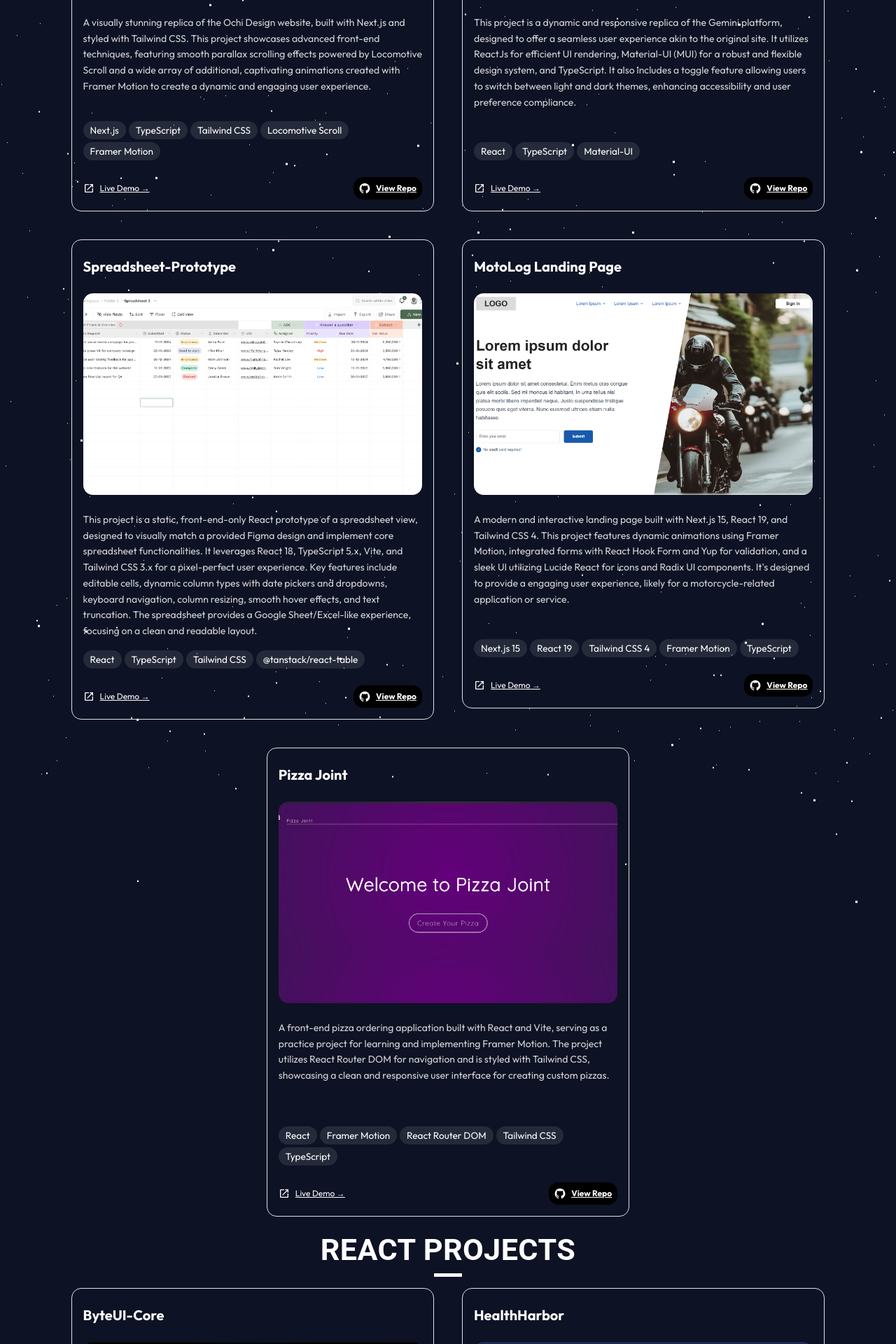
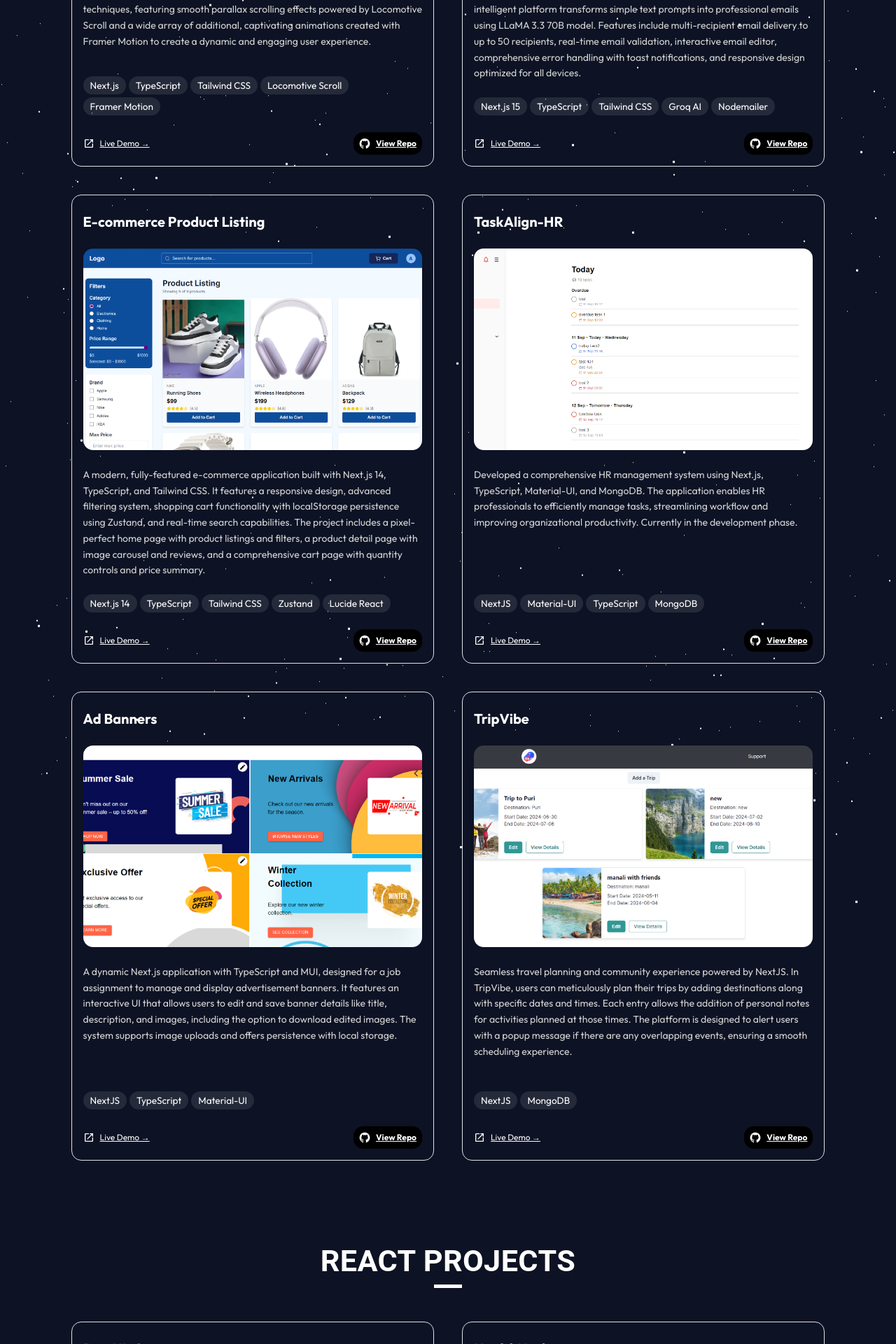
Before and after one commit to Surjendu-kar/React-Portfolio, a React (Vite) app: page / in a window 1280 px wide. Shown: the part 3460-5380 px from the top of the page at 70% size. Built offline with nearby package versions, Linux system fonts and the light colour scheme.

Commit message:
feat(Projects): update project cards to reflect new projects, including AI Email Composer, E-commerce Product Listing, and others; remove outdated projects and adjust layout for improved presentation

```diff
--- a/src/components/Projects.tsx
+++ b/src/components/Projects.tsx
@@ -98,13 +98,12 @@ const Projects = () => {
         }}
       >
         <Container sx={{ overflow: "visible" }}>
-          {/* New Replica Projects Section */}
-          <Box sx={{ textAlign: "center", margin: "3rem 0 1rem" }}>
-            <Heading>Replica Projects</Heading>
+          <Box sx={{ textAlign: "center" }}>
+            <Heading>NextJS Projects</Heading>
             <HrLine />
           </Box>
 
-          <MainProjects sx={{ overflow: "visible" }}>
+          <MainProjects>
             <MainProjectBox>
               <AnimatedCard direction="left">
                 <ProjectCard3D
@@ -123,32 +122,39 @@ const Projects = () => {
                 />
               </AnimatedCard>
             </MainProjectBox>
-
             <MainProjectBox>
               <AnimatedCard direction="right">
                 <ProjectCard3D
-                  projectName="Gemini-Clone"
-                  projectTitle="This project is a dynamic and responsive replica of the Gemini platform, designed to offer a seamless user experience akin to the original site. It utilizes ReactJs for efficient UI rendering, Material-UI (MUI) for a robust and flexible design system, and TypeScript. It also includes a toggle feature allowing users to switch between light and dark themes, enhancing accessibility and user preference compliance."
-                  mainImg={Gemini}
-                  link="https://itsmy-gemini-clone.vercel.app/"
-                  repoLink="https://github.com/Surjendu-kar/Gemini-Clone"
-                  technologies={["React", "TypeScript", "Material-UI"]}
+                  projectName="AI Email Composer"
+                  projectTitle="Developed AI Email Composer, a sophisticated email generation platform leveraging Next.js 15,  TypeScript, Tailwind CSS, and Groq AI integration. This intelligent platform transforms simple text prompts into professional emails using LLaMA 3.3 70B model. Features include multi-recipient email delivery to up to 50 recipients, real-time email validation, interactive email editor, comprehensive error handling with toast notifications, and responsive design optimized for all devices."
+                  mainImg={AI_Email_Composer}
+                  link="https://email-generator-wheat.vercel.app/"
+                  repoLink="https://github.com/Surjendu-kar/Email-Generator"
+                  technologies={[
+                    "Next.js 15",
+                    "TypeScript",
+                    "Tailwind CSS",
+                    "Groq AI",
+                    "Nodemailer",
+                  ]}
                 />
               </AnimatedCard>
             </MainProjectBox>
+
             <MainProjectBox>
               <AnimatedCard direction="left">
                 <ProjectCard3D
-                  projectName="Spreadsheet-Prototype"
-                  projectTitle="This project is a static, front-end-only React prototype of a spreadsheet view, designed to visually match a provided Figma design and implement core spreadsheet functionalities. It leverages React 18, TypeScript 5.x, Vite, and Tailwind CSS 3.x for a pixel-perfect user experience. Key features include editable cells, dynamic column types with date pickers and dropdowns, keyboard navigation, column resizing, smooth hover effects, and text truncation. The spreadsheet provides a Google Sheet/Excel-like experience, focusing on a clean and readable layout."
-                  mainImg={SpreadsheetPrototype}
-                  link="https://spreadsheet-prototype.vercel.app/"
-                  repoLink="https://github.com/Surjendu-kar/spreadsheet-prototype"
+                  projectName="E-commerce Product Listing"
+                  projectTitle="A modern, fully-featured e-commerce application built with Next.js 14, TypeScript, and Tailwind CSS. It features a responsive design, advanced filtering system, shopping cart functionality with localStorage persistence using Zustand, and real-time search capabilities. The project includes a pixel-perfect home page with product listings and filters, a product detail page with image carousel and reviews, and a comprehensive cart page with quantity controls and price summary."
+                  mainImg={Ecommerce}
+                  link="https://whatbytes-eight.vercel.app"
+                  repoLink="https://github.com/Surjendu-kar/Whatbytes"
                   technologies={[
-                    "React",
+                    "Next.js 14",
                     "TypeScript",
                     "Tailwind CSS",
-                    "@tanstack/react-table",
+                    "Zustand",
+                    "Lucide React",
                   ]}
                 />
               </AnimatedCard>
@@ -157,17 +163,16 @@ const Projects = () => {
             <MainProjectBox>
               <AnimatedCard direction="right">
                 <ProjectCard3D
-                  projectName="MotoLog Landing Page"
-                  projectTitle="A modern and interactive landing page built with Next.js 15, React 19, and Tailwind CSS 4. This project features dynamic animations using Framer Motion, integrated forms with React Hook Form and Yup for validation, and a sleek UI utilizing Lucide React for icons and Radix UI components. It's designed to provide a engaging user experience, likely for a motorcycle-related application or service."
-                  mainImg={MotoLog}
-                  link="https://webbywolf-cyan.vercel.app/"
-                  repoLink="https://github.com/Surjendu-kar/webbywolf"
+                  projectName="TaskAlign-HR"
+                  projectTitle="Developed a comprehensive HR management system using Next.js, TypeScript, Material-UI, and MongoDB. The application enables HR professionals to efficiently manage tasks, streamlining workflow and improving organizational productivity. Currently in the development phase."
+                  mainImg={HrManagementImg}
+                  link="https://taskalign-hr.vercel.app/"
+                  repoLink="https://github.com/Surjendu-kar/TaskAlign-HR"
                   technologies={[
-                    "Next.js 15",
-                    "React 19",
-                    "Tailwind CSS 4",
-                    "Framer Motion",
+                    "NextJS",
+                    "Material-UI",
                     "TypeScript",
+                    "MongoDB",
                   ]}
                 />
               </AnimatedCard>
@@ -176,25 +181,31 @@ const Projects = () => {
             <MainProjectBox>
               <AnimatedCard direction="left">
                 <ProjectCard3D
-                  projectName="Pizza Joint"
-                  projectTitle="A front-end pizza ordering application built with React and Vite, serving as a practice project for learning and implementing Framer Motion. The project utilizes React Router DOM for navigation and is styled with Tailwind CSS, showcasing a clean and responsive user interface for creating custom pizzas."
-                  mainImg={PizzaJoint}
-                  link="https://pizza-joint-fm.vercel.app/"
-                  repoLink="https://github.com/Surjendu-kar/Pizza-Joint-fm"
-                  technologies={[
-                    "React",
-                    "Framer Motion",
-                    "React Router DOM",
-                    "Tailwind CSS",
-                    "TypeScript",
-                  ]}
+                  projectName="Ad Banners"
+                  projectTitle="A dynamic Next.js application with TypeScript and MUI, designed for a job assignment to manage and display advertisement banners. It features an interactive UI that allows users to edit and save banner details like title, description, and images, including the option to download edited images. The system supports image uploads and offers persistence with local storage."
+                  mainImg={AdBanner}
+                  link="https://ad-banners.vercel.app/"
+                  repoLink="https://github.com/Surjendu-kar/Ad-Banners"
+                  technologies={["NextJS", "TypeScript", "Material-UI"]}
+                />
+              </AnimatedCard>
+            </MainProjectBox>
+            <MainProjectBox>
+              <AnimatedCard direction="right">
+                <ProjectCard3D
+                  projectName="TripVibe"
+                  projectTitle="Seamless travel planning and community experience powered by NextJS. In TripVibe, users can meticulously plan their trips by adding destinations along with specific dates and times. Each entry allows the addition of personal notes for activities planned at those times. The platform is designed to alert users with a popup message if there are any overlapping events, ensuring a smooth scheduling experience."
+                  mainImg={TripVive}
+                  link="https://trip-vibe.vercel.app/"
+                  repoLink="https://github.com/Surjendu-kar/TripVibe"
+                  technologies={["NextJS", "MongoDB"]}
                 />
               </AnimatedCard>
             </MainProjectBox>
           </MainProjects>
 
           {/* react projects */}
-          <Box sx={{ textAlign: "center", margin: "1rem 0" }}>
+          <Box sx={{ textAlign: "center", margin: "7rem 0 3rem" }}>
             <Heading>React Projects</Heading>
             <HrLine />
           </Box>
@@ -272,32 +283,6 @@ const Projects = () => {
             <MainProjectBox>
               <AnimatedCard direction="right">
                 <ProjectCard3D
-                  projectName="CryptoFlip"
-                  projectTitle="This project is a dynamic and responsive replica of the Gemini platform, designed to offer a seamless user experience akin to the original site. It utilizes ReactJs for efficient UI rendering, Material-UI (MUI) for a robust and flexible design system, and TypeScript for strong typing. It also includes a toggle feature allowing users to switch between light and dark themes, enhancing accessibility and user preference compliance. Additionally, we provide a simulated 10 ETH free balance for testing and interaction purposes. The project is currently in the development phase."
-                  mainImg={CryptoFlipImg}
-                  link="https://crypto-flip.vercel.app/"
-                  repoLink="https://github.com/Surjendu-kar/CryptoFlip"
-                  technologies={["React", "TypeScript", "Material-UI"]}
-                />
-              </AnimatedCard>
-            </MainProjectBox>
-
-            <MainProjectBox>
-              <AnimatedCard direction="left">
-                <ProjectCard3D
-                  projectName="Telegram-Clone"
-                  projectTitle="Developed a pixel-perfect replica of the Telegram messaging app using ReactJS and Material-UI in a 48-hour assessment for a job application. Implemented responsive design for desktop and mobile views. Integrated two provided APIs: a paginated API to fetch and display a list of chats, and a message API to retrieve and show messages for a given chat id. Implemented dark and light mode functionality to enhance user experience. This project demonstrated my skills in ReactJS, Material-UI, API integration, and ability to deliver under pressure."
-                  mainImg={Telegram}
-                  link="https://its-my-telegram-clone.vercel.app/"
-                  repoLink="https://github.com/Surjendu-kar/Telegram-Clone"
-                  technologies={["React", "Material-UI", "API Integration"]}
-                />
-              </AnimatedCard>
-            </MainProjectBox>
-
-            <MainProjectBox>
-              <AnimatedCard direction="right">
-                <ProjectCard3D
                   projectName="SkySight"
                   projectTitle="A comprehensive React application enabling users to securely log in, fetch real-time weather for their location, access 3-6 day forecasts, view detailed humidity and temperature graphs, seamlessly switch between favorite locations, and explore conditions via an interactive map."
                   mainImg={SkySight_Img}
@@ -311,12 +296,12 @@ const Projects = () => {
             <MainProjectBox>
               <AnimatedCard direction="left">
                 <ProjectCard3D
-                  projectName="Book-AI-replica"
-                  projectTitle="This project replicates the 'Pricing' section of the TryBookAI.com website as part of a job assessment for a frontend development position. The focus of this replication was to create a component that is responsive, accessible, and maintains design fidelity with the original site. It has been developed using ReactJS, TypeScript, and Material-UI."
-                  mainImg={BookAi}
-                  link="https://book-ai-replica.vercel.app/"
-                  repoLink="https://github.com/Surjendu-kar/Book-AI-replica"
-                  technologies={["React", "MUI"]}
+                  projectName="CryptoFlip"
+                  projectTitle="This project is a dynamic and responsive replica of the Gemini platform, designed to offer a seamless user experience akin to the original site. It utilizes ReactJs for efficient UI rendering, Material-UI (MUI) for a robust and flexible design system, and TypeScript for strong typing. It also includes a toggle feature allowing users to switch between light and dark themes, enhancing accessibility and user preference compliance. Additionally, we provide a simulated 10 ETH free balance for testing and interaction purposes. The project is currently in the development phase."
+                  mainImg={CryptoFlipImg}
+                  link="https://crypto-flip.vercel.app/"
+                  repoLink="https://github.com/Surjendu-kar/CryptoFlip"
+                  technologies={["React", "TypeScript", "Material-UI"]}
                 />
               </AnimatedCard>
             </MainProjectBox>
@@ -334,27 +319,56 @@ const Projects = () => {
             </MainProjectBox>
           </MainProjects>
 
-          <Box sx={{ textAlign: "center", margin: "3rem 0 1rem" }}>
-            <Heading>NextJS Projects</Heading>
+          {/* New Replica Projects Section */}
+          <Box sx={{ textAlign: "center", margin: "7rem 0 3rem" }}>
+            <Heading>Replica Projects</Heading>
             <HrLine />
           </Box>
 
-          <MainProjects>
+          <MainProjects sx={{ overflow: "visible" }}>
             <MainProjectBox>
               <AnimatedCard direction="left">
                 <ProjectCard3D
-                  projectName="AI Email Composer"
-                  projectTitle="Developed AI Email Composer, a sophisticated email generation platform leveraging Next.js 15, React 19, TypeScript, Tailwind CSS, and Groq AI integration. This intelligent platform transforms simple text prompts into professional emails using LLaMA 3.3 70B model. Features include multi-recipient email delivery to up to 50 recipients, real-time email validation, interactive email editor, comprehensive error handling with toast notifications, and responsive design optimized for all devices."
-                  mainImg={AI_Email_Composer}
-                  link="https://email-generator-wheat.vercel.app/"
-                  repoLink="https://github.com/Surjendu-kar/Email-Generator"
+                  projectName="Gemini-Clone"
+                  projectTitle="This project is a dynamic and responsive replica of the Gemini platform, designed to offer a seamless user experience akin to the original site. It utilizes ReactJs for efficient UI rendering, Material-UI (MUI) for a robust and flexible design system, and TypeScript. It also includes a toggle feature allowing users to switch between light and dark themes, enhancing accessibility and user preference compliance."
+                  mainImg={Gemini}
+                  link="https://itsmy-gemini-clone.vercel.app/"
+                  repoLink="https://github.com/Surjendu-kar/Gemini-Clone"
+                  technologies={["React", "TypeScript", "Material-UI"]}
+                />
+              </AnimatedCard>
+            </MainProjectBox>
+            <MainProjectBox>
+              <AnimatedCard direction="right">
+                <ProjectCard3D
+                  projectName="Spreadsheet-Prototype"
+                  projectTitle="This project is a static, front-end-only React prototype of a spreadsheet view, designed to visually match a provided Figma design and implement core spreadsheet functionalities. It leverages React 18, TypeScript 5.x, Vite, and Tailwind CSS 3.x for a pixel-perfect user experience. Key features include editable cells, dynamic column types with date pickers and dropdowns, keyboard navigation, column resizing, smooth hover effects, and text truncation. The spreadsheet provides a Google Sheet/Excel-like experience, focusing on a clean and readable layout."
+                  mainImg={SpreadsheetPrototype}
+                  link="https://spreadsheet-prototype.vercel.app/"
+                  repoLink="https://github.com/Surjendu-kar/spreadsheet-prototype"
+                  technologies={[
+                    "React",
+                    "TypeScript",
+                    "Tailwind CSS",
+                    "@tanstack/react-table",
+                  ]}
+                />
+              </AnimatedCard>
+            </MainProjectBox>
+
+            <MainProjectBox>
+              <AnimatedCard direction="left">
+                <ProjectCard3D
+                  projectName="MotoLog Landing Page"
+                  projectTitle="A modern and interactive landing page built with Next.js 15 and Tailwind CSS 4. This project features dynamic animations using Framer Motion, integrated forms with React Hook Form and Yup for validation, and a sleek UI utilizing Lucide React for icons and Radix UI components. It's designed to provide a engaging user experience, likely for a motorcycle-related application or service."
+                  mainImg={MotoLog}
+                  link="https://webbywolf-cyan.vercel.app/"
+                  repoLink="https://github.com/Surjendu-kar/webbywolf"
                   technologies={[
                     "Next.js 15",
-                    "React 19",
+                    "Tailwind CSS 4",
+                    "Framer Motion",
                     "TypeScript",
-                    "Tailwind CSS",
-                    "Groq AI",
-                    "Nodemailer",
                   ]}
                 />
               </AnimatedCard>
@@ -363,17 +377,17 @@ const Projects = () => {
             <MainProjectBox>
               <AnimatedCard direction="right">
                 <ProjectCard3D
-                  projectName="E-commerce Product Listing"
-                  projectTitle="A modern, fully-featured e-commerce application built with Next.js 14, TypeScript, and Tailwind CSS. It features a responsive design, advanced filtering system, shopping cart functionality with localStorage persistence using Zustand, and real-time search capabilities. The project includes a pixel-perfect home page with product listings and filters, a product detail page with image carousel and reviews, and a comprehensive cart page with quantity controls and price summary."
-                  mainImg={Ecommerce}
-                  link="https://whatbytes-eight.vercel.app"
-                  repoLink="https://github.com/Surjendu-kar/Whatbytes"
+                  projectName="Pizza Joint"
+                  projectTitle="A front-end pizza ordering application built with React and Vite, serving as a practice project for learning and implementing Framer Motion. The project utilizes React Router DOM for navigation and is styled with Tailwind CSS, showcasing a clean and responsive user interface for creating custom pizzas."
+                  mainImg={PizzaJoint}
+                  link="https://pizza-joint-fm.vercel.app/"
+                  repoLink="https://github.com/Surjendu-kar/Pizza-Joint-fm"
                   technologies={[
-                    "Next.js 14",
+                    "React",
+                    "Framer Motion",
+                    "React Router DOM",
+                    "Tailwind CSS",
                     "TypeScript",
-                    "Tailwind CSS",
-                    "Zustand",
-                    "Lucide React",
                   ]}
                 />
               </AnimatedCard>
@@ -382,68 +396,12 @@ const Projects = () => {
             <MainProjectBox>
               <AnimatedCard direction="left">
                 <ProjectCard3D
-                  projectName="TaskAlign-HR"
-                  projectTitle="Developed a comprehensive HR management system using Next.js, TypeScript, Material-UI, and MongoDB. The application enables HR professionals to efficiently manage tasks, streamlining workflow and improving organizational productivity. Currently in the development phase."
-                  mainImg={HrManagementImg}
-                  link="https://taskalign-hr.vercel.app/"
-                  repoLink="https://github.com/Surjendu-kar/TaskAlign-HR"
-                  technologies={[
-                    "NextJS",
-                    "Material-UI",
-                    "TypeScript",
-                    "MongoDB",
-                  ]}
-                />
-              </AnimatedCard>
-            </MainProjectBox>
-
-            <MainProjectBox>
-              <AnimatedCard direction="right">
-                <ProjectCard3D
-                  projectName="Ad Banners"
-                  projectTitle="A dynamic Next.js application with TypeScript and MUI, designed for a job assignment to manage and display advertisement banners. It features an interactive UI that allows users to edit and save banner details like title, description, and images, including the option to download edited images. The system supports image uploads and offers persistence with local storage."
-                  mainImg={AdBanner}
-                  link="https://ad-banners.vercel.app/"
-                  repoLink="https://github.com/Surjendu-kar/Ad-Banners"
-                  technologies={["NextJS", "TypeScript", "Material-UI"]}
-                />
-              </AnimatedCard>
-            </MainProjectBox>
-            <MainProjectBox>
-              <AnimatedCard direction="left">
-                <ProjectCard3D
-                  projectName="TripVibe"
-                  projectTitle="Seamless travel planning and community experience powered by NextJS. In TripVibe, users can meticulously plan their trips by adding destinations along with specific dates and times. Each entry allows the addition of personal notes for activities planned at those times. The platform is designed to alert users with a popup message if there are any overlapping events, ensuring a smooth scheduling experience."
-                  mainImg={TripVive}
-                  link="https://trip-vibe.vercel.app/"
-                  repoLink="https://github.com/Surjendu-kar/TripVibe"
-                  technologies={["NextJS", "MongoDB"]}
-                />
-              </AnimatedCard>
-            </MainProjectBox>
-
-            <MainProjectBox>
-              <AnimatedCard direction="right">
-                <ProjectCard3D
-                  projectName="NextLevel Food"
-                  projectTitle="Exploring modern culinary trends and delivering a delightful user experience with NextJS."
-                  mainImg={NextLevelFood}
-                  link="https://foodies-food.vercel.app/"
-                  repoLink="https://github.com/Surjendu-kar/NextLevel-Food"
-                  technologies={["NextJS", "Tailwind Css"]}
-                />
-              </AnimatedCard>
-            </MainProjectBox>
-
-            <MainProjectBox>
-              <AnimatedCard direction="left">
-                <ProjectCard3D
-                  projectName="NextEvents"
-                  projectTitle="Engage and discover local events with a dynamic, interactive platform using NextJS."
-                  mainImg={NextEvent}
-                  link="https://show-events.vercel.app/"
-                  repoLink="https://github.com/Surjendu-kar/NextEvents"
-                  technologies={["NextJS"]}
+                  projectName="Book-AI-replica"
+                  projectTitle="This project replicates the 'Pricing' section of the TryBookAI.com website as part of a job assessment for a frontend development position. The focus of this replication was to create a component that is responsive, accessible, and maintains design fidelity with the original site. It has been developed using ReactJS, TypeScript, and Material-UI."
+                  mainImg={BookAi}
+                  link="https://book-ai-replica.vercel.app/"
+                  repoLink="https://github.com/Surjendu-kar/Book-AI-replica"
+                  technologies={["React", "MUI"]}
                 />
               </AnimatedCard>
             </MainProjectBox>
```
